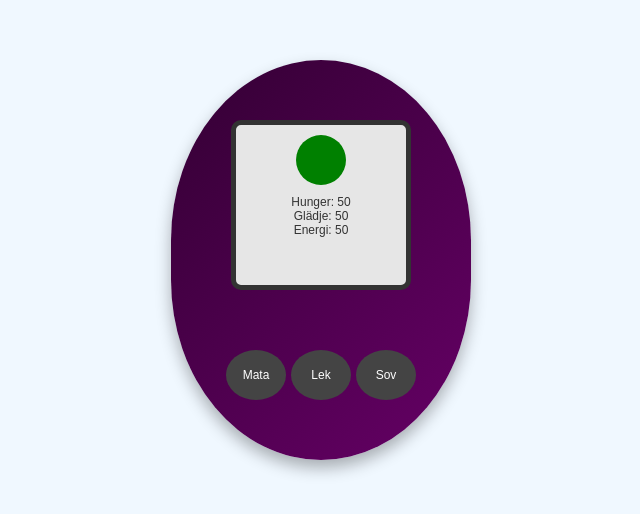
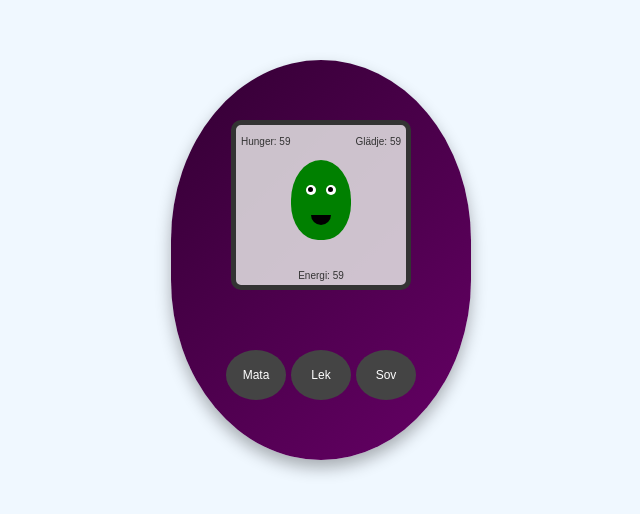
Before and after one commit to SimonGebru/Tamagotchi, a plain HTML site: page index.html in a window 1280 px wide. Shown: the part 140-654 px from the top of the page, without its empty margins (319-959 px from the left). Drawn offline with Linux system fonts and the light colour scheme.

Commit message:
Nu lever och dör tamagotchin

```diff
--- a/index.html
+++ b/index.html
@@ -1,23 +1,26 @@
 <!DOCTYPE html>
 <html lang="sv">
   <head>
-    <meta charset="UTF-8">
-    <meta name="viewport" content="width=device-width, initial-scale=1.0">
+    <meta charset="UTF-8" />
+    <meta name="viewport" content="width=device-width, initial-scale=1.0" />
     <title>Virtuellt Husdjur</title>
-    <link rel="stylesheet" href="styles.css">
+    <link rel="stylesheet" href="styles.css" />
     <script src="script.js" defer></script>
   </head>
   <body>
-
     <div id="tamagotchi-device">
       <!-- "Skärmen" där husdjuret visas -->
       <div id="screen">
-            <div id="tamagotchi"></div>
+        <div id="tamagotchi">
+            <div class="eye left-eye"></div>
+            <div class="eye right-eye"></div>
+            <div class="mouth"></div>
+        </div>
         <!-- Statusindikatorer -->
         <div id="status">
-                <p>Hunger: <span id="hunger">50</span></p>
-                <p>Glädje: <span id="happiness">50</span></p>
-                <p>Energi: <span id="energy">50</span></p>
+          <div id="hunger-indicator">Hunger: <span id="hunger">50</span></div>
+          <div id="happiness-indicator"> Glädje: <span id="happiness">50</span></div>
+          <div id="energy-indicator">Energi: <span id="energy">50</span></div>
         </div>
       </div>
 
--- a/script.js
+++ b/script.js
@@ -0,0 +1,92 @@
+// Startvärden för status
+let hunger = 60;
+let happiness = 60;
+let energy = 60;
+
+function updateStatus() {
+  document.getElementById("hunger").textContent = hunger;
+  document.getElementById("happiness").textContent = happiness;
+  document.getElementById("energy").textContent = energy;
+  updateAppearance();
+
+  console.log(
+    `Status uppdaterad: Hunger=${hunger}, Glädje=${happiness}, Energi=${energy}`
+  );
+}
+
+document.getElementById("feed").addEventListener("click", () => {
+  hunger = Math.min(hunger + 10, 100);
+  console.log("Mata-knappen tryckt. Hunger ökas med 10.");
+  updateStatus();
+});
+
+document.getElementById("play").addEventListener("click", () => {
+  happiness = Math.min(happiness + 10, 100);
+  console.log("Lek-knappen tryckt. Glädje ökas med 10.");
+  updateStatus();
+});
+
+document.getElementById("sleep").addEventListener("click", () => {
+  energy = Math.min(energy + 10, 100);
+  console.log("Sov-knappen tryckt. Energi ökas med 10.");
+  updateStatus();
+});
+
+setInterval(() => {
+  hunger = Math.max(hunger - 1, 0);
+  happiness = Math.max(happiness - 1, 0);
+  energy = Math.max(energy - 1, 0);
+  console.log("Tidsbaserad händelse: Status minskar med 1 varje sekund.");
+  updateStatus();
+  checkIfDead();
+}, 5000);
+
+function checkIfDead() {
+  if (hunger === 0 || happiness === 0 || energy === 0) {
+    console.log("Kritisk status uppnådd. Husdjuret har lämnat dig...");
+    alert("Ditt husdjur har lämnat dig...");
+    resetGame();
+  }
+}
+
+function updateAppearance() {
+  const tamagotchi = document.getElementById("tamagotchi");
+
+  if (hunger < 10 || happiness < 10 || energy < 10) {
+    // Börja fadea när någon status är under 10
+    let opacityValue = Math.min(hunger, happiness, energy) / 10;
+    tamagotchi.style.opacity = opacityValue.toString();
+
+    console.log(`Tamagotchi fadar: Opacity är nu ${opacityValue}`);
+
+    // När status är 0, sätt opacity till 0 för att dölja helt
+    if (hunger === 0 || happiness === 0 || energy === 0) {
+      tamagotchi.style.opacity = "0";
+      console.log("Tamagotchi har försvunnit helt.");
+    }
+  } else if (hunger < 20 || happiness < 20 || energy < 20) {
+    tamagotchi.style.backgroundColor = "red"; // Låg status
+    tamagotchi.style.opacity = "1"; // Helt synlig vid röd färg
+    console.log(
+      "Utseende ändrat: Husdjuret är nu rött på grund av låg status."
+    );
+  } else if (hunger < 50 || happiness < 50 || energy < 50) {
+    tamagotchi.style.backgroundColor = "yellow"; // Medellåg status
+    tamagotchi.style.opacity = "1";
+    console.log(
+      "Utseende ändrat: Husdjuret är nu gult på grund av medellåg status."
+    );
+  } else {
+    tamagotchi.style.backgroundColor = "green"; // Bra status
+    tamagotchi.style.opacity = "1";
+    console.log("Utseende ändrat: Husdjuret är nu grönt (god status).");
+  }
+}
+
+function resetGame() {
+  hunger = 60;
+  happiness = 60;
+  energy = 60;
+  console.log("Spelet återställs. Statusvärden sätts till 50.");
+  updateStatus();
+}
--- a/styles.css
+++ b/styles.css
@@ -16,7 +16,11 @@ body {
 
 /* Tamagotchi-enhet */
 #tamagotchi-device {
-    background: linear-gradient(135deg, #330033, #660066); /* Gradering för enhetens färg */
+  background: linear-gradient(
+    135deg,
+    #330033,
+    #660066
+  ); /* Gradering för enhetens färg */
   border-radius: 50% / 45%;
   width: 300px;
   height: 400px;
@@ -30,7 +34,7 @@ body {
 
 /* Skärmen */
 #screen {
-    background-color: #e6e6e6;
+  background-color: #e6e6e6d7;
   width: 180px;
   height: 170px;
   border: 5px solid #333;
@@ -44,21 +48,88 @@ body {
   margin-top: 40px;
 }
 
+#status {
+  position: absolute;
+  width: 100%;
+  height: 100%;
+}
+
+#hunger-indicator {
+  position: absolute;
+  top: 1px;
+  left: 5px;
+  font-size: 10px;
+  color: #333;
+}
+
+#happiness-indicator {
+  position: absolute;
+  top: 1px;
+  right: 5px;
+  font-size: 10px;
+  color: #333;
+}
+
+#energy-indicator {
+  position: absolute;
+  bottom: 14px;
+  left: 50%;
+  transform: translateX(-50%);
+  font-size: 10px;
+  color: #333;
+}
+
 /* Husdjuret */
 #tamagotchi {
-    width: 50px;
-    height: 50px;
+    width: 60px;
+    height: 80px;
     background-color: green; /* Normal färg för husdjuret */
-    border-radius: 50%;
-    transition: background-color 0.5s; /* Mjuk övergång när färgen ändras */
+    border-radius: 50% 50% 45% 45%; /* Ger en lite oval form som ser mer ut som en kropp */
+    position: relative;
+    margin-top: 25px;
+    transition: background-color 0.5s, opacity 0.5s; /* Mjuk övergång när färgen ändras */
 }
 
-/* Statusindikatorer */
-#status {
-    font-size: 12px;
-    color: #333;
-    text-align: center;
-    margin-top: 10px;
+/* Ögon */
+.eye {
+    width: 10px;
+    height: 10px;
+    background-color: white;
+    border-radius: 50%;
+    position: absolute;
+    top: 25px;
+}
+
+.left-eye {
+    left: 15px;
+}
+
+.right-eye {
+    right: 15px;
+}
+
+/* Pupiller */
+.eye::before {
+    content: '';
+    width: 5px;
+    height: 5px;
+    background-color: black;
+    border-radius: 50%;
+    position: absolute;
+    top: 2px;
+    left: 2px;
+}
+
+/* Mun */
+.mouth {
+    width: 20px;
+    height: 10px;
+    background-color: black;
+    border-radius: 0 0 10px 10px;
+    position: absolute;
+    bottom: 15px;
+    left: 50%;
+    transform: translateX(-50%);
 }
 
 /* Kontroller - Knapparna */
```
Lines whose indentation alone changed are shown as unchanged.
